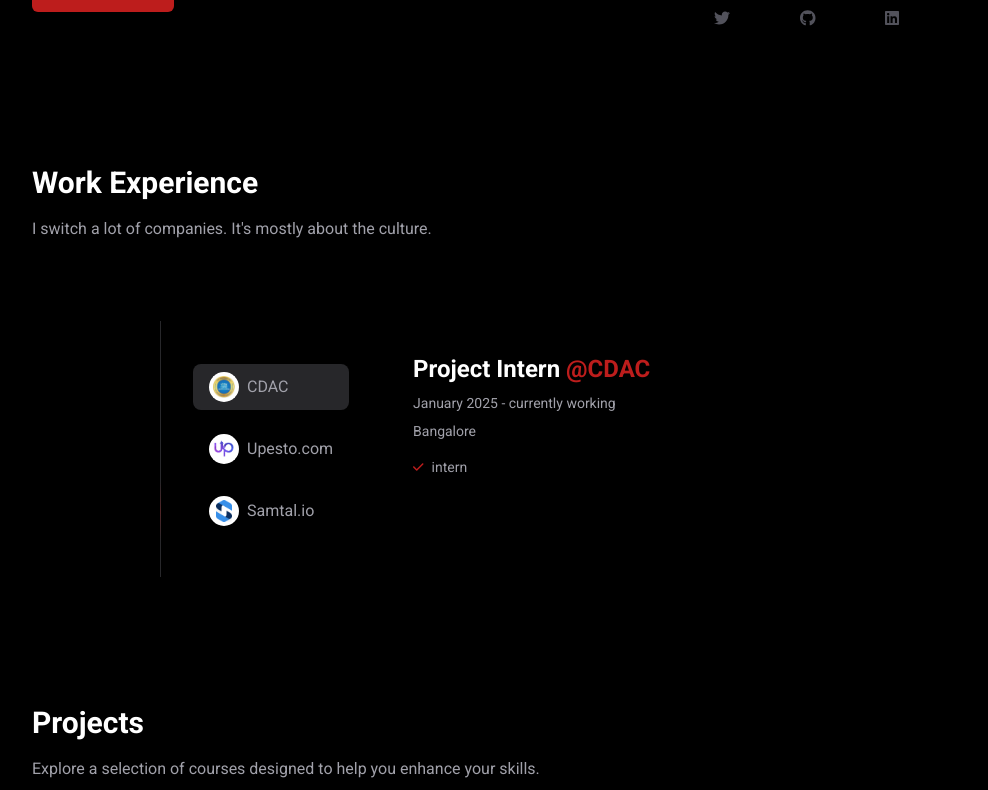
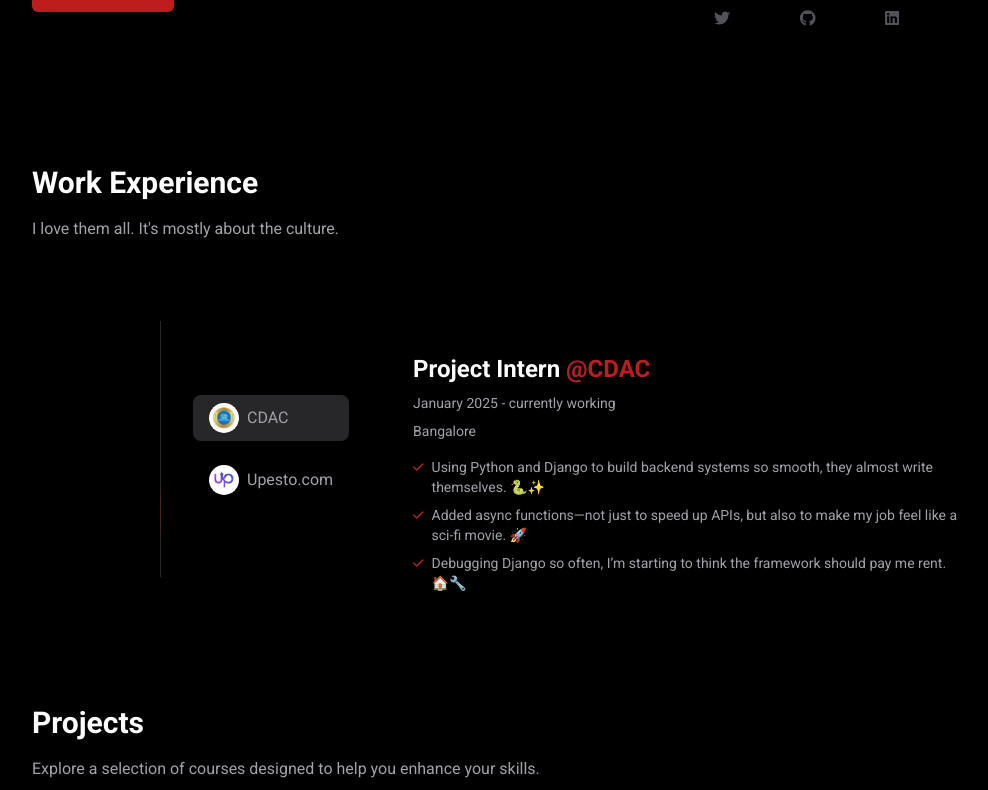
Before and after one commit to afk-ankit/portfolio, a React (Vite) app: page / in a window 1280 px wide. Shown: the part 596-1386 px from the top of the page, without its empty margins (128-1116 px from the left). Built offline with nearby package versions, Linux system fonts and the light colour scheme.

Commit message:
work achievements added

```diff
--- a/src/components/Work.tsx
+++ b/src/components/Work.tsx
@@ -14,7 +14,7 @@ const Work = () => {
     <SectionContainer id="work">
       <SectionDetails
         title="Work Experience"
-        description="I switch a lot of companies. It's mostly about the culture."
+        description="I love them all. It's mostly about the culture."
       />
       <div className="h-64 md:ml-32 mt-20 flex flex-col md:flex-row gap-8">
         <WorkMeteore />
--- a/src/components/WorkAchievements.tsx
+++ b/src/components/WorkAchievements.tsx
@@ -3,8 +3,8 @@ import { FontAwesomeIcon } from "@fortawesome/react-fontawesome";
 
 const WorkAchievements = ({ achievements }: { achievements: string }) => {
   return (
-    <div className="flex gap-2 items-center mt-2">
-      <FontAwesomeIcon icon={faCheck} size="xs" className="text-accent" />
+    <div className="flex gap-2 mt-2 items-start">
+      <FontAwesomeIcon icon={faCheck} size="xs" className="text-accent mt-1" />
       <span className="text-zinc-400 text-sm">{achievements}</span>
     </div>
   );
--- a/src/constants/work.ts
+++ b/src/constants/work.ts
@@ -8,26 +8,34 @@ export const WORK_DESCRIPTIONS: IWork[] = [
     logo: "cdac_logo.jpg",
     jobRole: "Project Intern",
     joiningDate: new Date(2025, 0),
-    achievements: ["intern"],
+    achievements: [
+      "Using Python and Django to build backend systems so smooth, they almost write themselves. 🐍✨",
+      "Added async functions—not just to speed up APIs, but also to make my job feel like a sci-fi movie. 🚀",
+      "Debugging Django so often, I’m starting to think the framework should pay me rent. 🏠🔧",
+    ],
   },
   {
     id: 2,
     company: "Upesto.com",
     logo: "/upesto_logo.png",
     location: "remote",
-    jobRole: "Full Stack Developer",
-    joiningDate: new Date(2023, 11),
-    leavingDate: new Date(2024, 1),
-    achievements: ["Building Next-gen developer collaboration tool"],
-  },
-  {
-    id: 3,
-    company: "Samtal.io",
-    logo: "/samtal_logo.png",
-    location: "remote",
     jobRole: "Freelance Developer",
     joiningDate: new Date(2023, 11),
     leavingDate: new Date(2024, 1),
-    achievements: ["Building Next-gen developer collaboration tool"],
+    achievements: [
+      "Built a freelancer hiring platform so smooth, even freelancers stopped ghosting clients. 👻💼",
+      "Designed a Jira-like project management system—because chaos is fun, but organized chaos is profitable. 📊⚡",
+      "Integrated real-time chat so fast, it makes email feel like sending letters by pigeon. 📬🐦",
+    ],
   },
+  // {
+  //   id: 3,
+  //   company: "Samtal.io",
+  //   logo: "/samtal_logo.png",
+  //   location: "remote",
+  //   jobRole: "Freelance Developer",
+  //   joiningDate: new Date(2023, 11),
+  //   leavingDate: new Date(2024, 1),
+  //   achievements: ["Building Next-gen developer collaboration tool"],
+  // },
 ];
```
